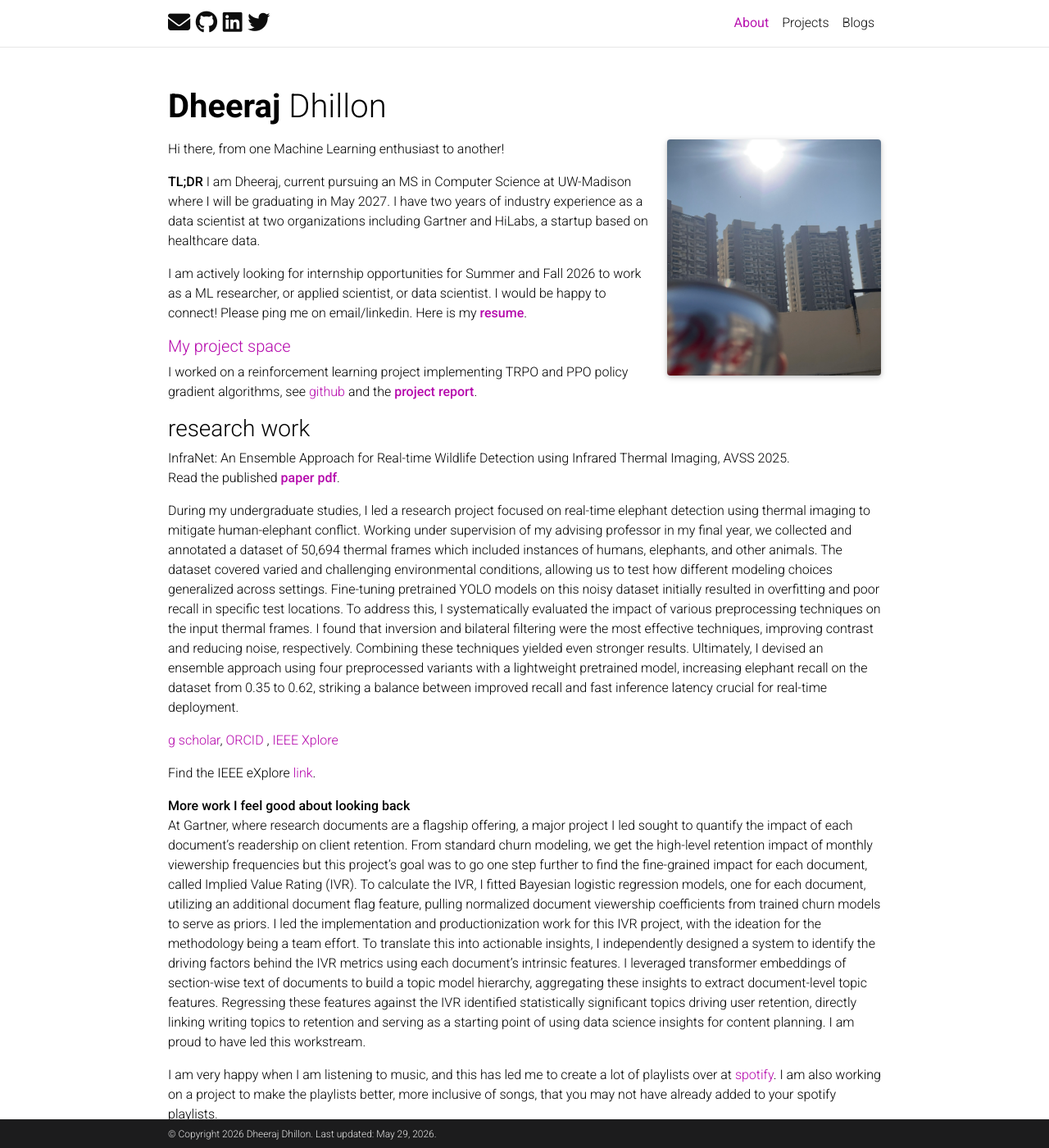
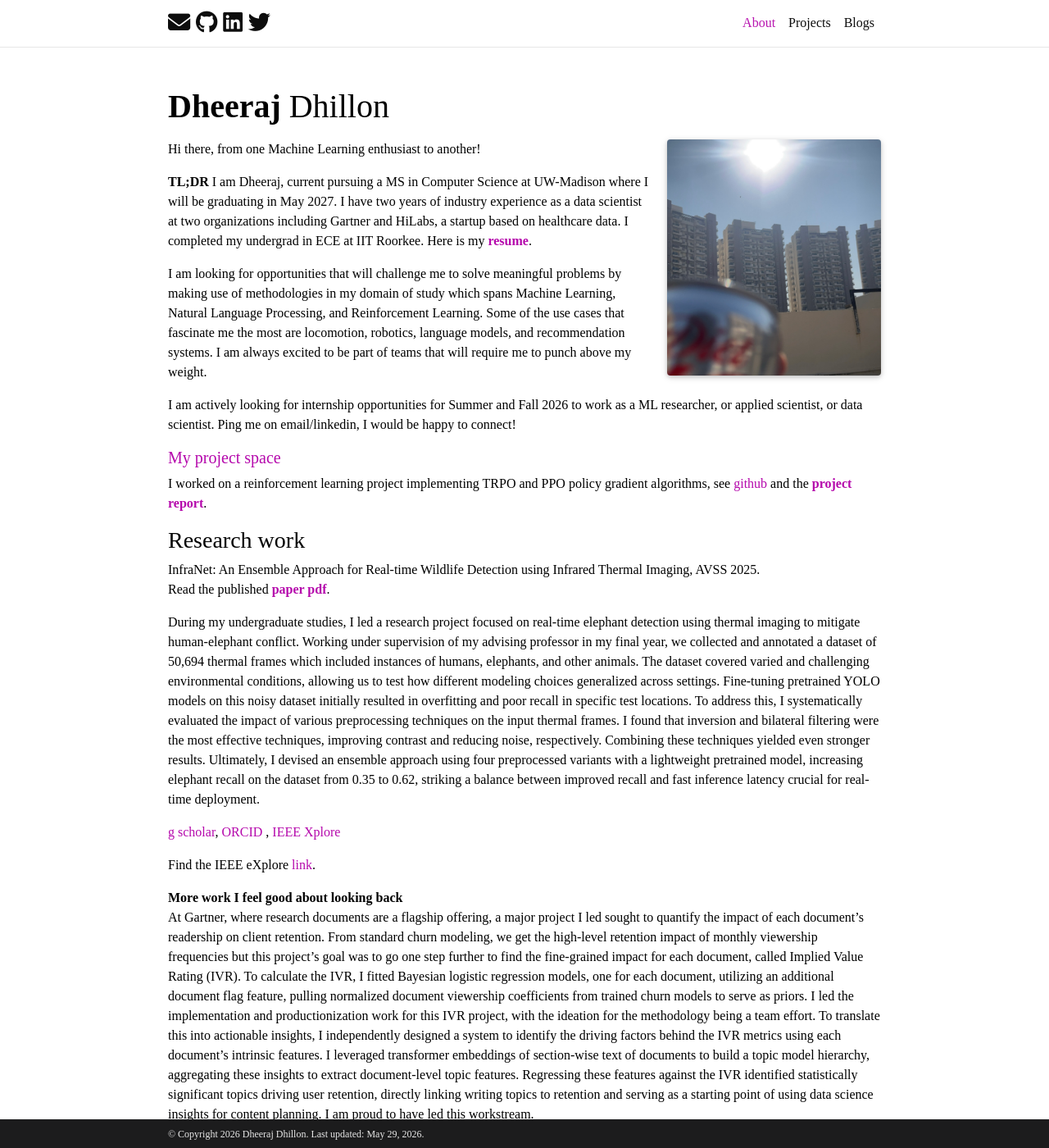
Before and after one commit to djdhillxn/djdhillxn.github.io, a Jekyll site: the page built from _pages/about.md, in a window 1280 px wide and 1400 px high. Shown: the whole window at 82% size. Built offline with Jekyll 4.4.1, drawn with Linux system fonts in a browser that asks for light colours; comment, search, counter and statistics services are not loaded; a style sheet for code colours, icons or effects is not loaded.

Commit message:
times new roman font

```diff
--- a/_includes/head.html
+++ b/_includes/head.html
@@ -11,7 +11,7 @@
 
     <!-- Fonts & Icons -->
     <link rel="stylesheet" href="{{ '/assets/css/academicons.min.css' | relative_url | bust_file_cache }}">
-    <link rel="stylesheet" type="text/css" href="https://fonts.googleapis.com/css?family=Roboto:300,400,500,700|Roboto+Slab:100,300,400,500,700|Material+Icons">
+    <!-- <link rel="stylesheet" type="text/css" href="https://fonts.googleapis.com/css?family=Roboto:300,400,500,700|Roboto+Slab:100,300,400,500,700|Material+Icons"> -->
 
     <!-- Code Syntax Highlighting -->
     <link rel="stylesheet" href="{{ '/assets/css/jekyll-pygments-themes-github.css' | relative_url | bust_file_cache }}" media="" id="highlight_theme_light" />
--- a/_pages/about.md
+++ b/_pages/about.md
@@ -20,16 +20,18 @@
 Hi there, from one Machine Learning enthusiast to another!
 
 **TL;DR**
-I am Dheeraj, current pursuing an MS in Computer Science at UW-Madison where I will be graduating in May 2027. I have two years of industry experience as a data scientist at two organizations including Gartner and  HiLabs, a startup based on healthcare data.
+I am Dheeraj, current pursuing a MS in Computer Science at UW-Madison where I will be graduating in May 2027. I have two years of industry experience as a data scientist at two organizations including Gartner and  HiLabs, a startup based on healthcare data. I completed my undergrad in ECE at IIT Roorkee. Here is my **[resume](/assets/pdf/Curriculum%20Vitae%20Dheeraj%20Dhillon.pdf)**.
 
-I am actively looking for internship opportunities for Summer and Fall 2026 to work as a ML researcher, or applied scientist, or data scientist. I would be happy to connect! Please ping me on email/linkedin. Here is my **[resume](/assets/pdf/Curriculum%20Vitae%20Dheeraj%20Dhillon.pdf)**.
+I am looking for opportunities that will challenge me to solve meaningful problems by making use of methodologies in my domain of study which spans Machine Learning, Natural Language Processing, and Reinforcement Learning. Some of the use cases that fascinate me the most are locomotion, robotics, language models, and recommendation systems. I am always excited to be part of teams that will require me to punch above my weight.
+
+I am actively looking for internship opportunities for Summer and Fall 2026 to work as a ML researcher, or applied scientist, or data scientist. Ping me on email/linkedin, I would be happy to connect!
 
 <!--fellow enthusiast to another-->
 ##### [My project space](/projects)
 I worked on a reinforcement learning project implementing TRPO and PPO policy gradient algorithms,
 see [github](https://github.com/djdhillxn) and the **[project report](/assets/pdf/A%20Study%20of%20Policy%20Optimization%20in%20RL%20-%20Project%20Report.pdf)**.
 
-### research work
+### Research work
 InfraNet: An Ensemble Approach for Real-time Wildlife Detection using Infrared Thermal Imaging, AVSS 2025.\
 Read the published **[paper pdf](/assets/pdf/InfraNet%20-%20AVSS%202025.pdf)**.
 
--- a/_sass/_base.scss
+++ b/_sass/_base.scss
@@ -17,6 +17,13 @@
 span,
 strong {
   color: var(--global-text-color);
+}
+
+strong,
+b,
+strong a,
+b a {
+  font-weight: 700 !important;
 }
 
 hr {
--- a/_sass/_layout.scss
+++ b/_sass/_layout.scss
@@ -1,6 +1,63 @@
 /******************************************************************************
  * Content
  ******************************************************************************/
+
+html,
+body,
+article,
+aside,
+blockquote,
+button,
+caption,
+code,
+dd,
+details,
+div,
+dt,
+em,
+figcaption,
+footer,
+h1,
+h2,
+h3,
+h4,
+h5,
+h6,
+header,
+input,
+kbd,
+label,
+legend,
+li,
+main,
+nav,
+optgroup,
+p,
+pre,
+samp,
+section,
+select,
+small,
+span,
+strong,
+summary,
+table,
+tbody,
+td,
+textarea,
+tfoot,
+th,
+thead,
+tr,
+a,
+.btn,
+.dropdown-item,
+.nav-link,
+.navbar-brand,
+.popover,
+.tooltip {
+  font-family: $site-font-family !important;
+}
 
 body {
   padding-bottom: 70px;
--- a/_sass/_variables.scss
+++ b/_sass/_variables.scss
@@ -37,3 +37,6 @@
 
 // Font awesome location
 $fa-font-path: "../webfonts";
+
+// Typography
+$site-font-family: "Times New Roman", Times, serif !default;
```
